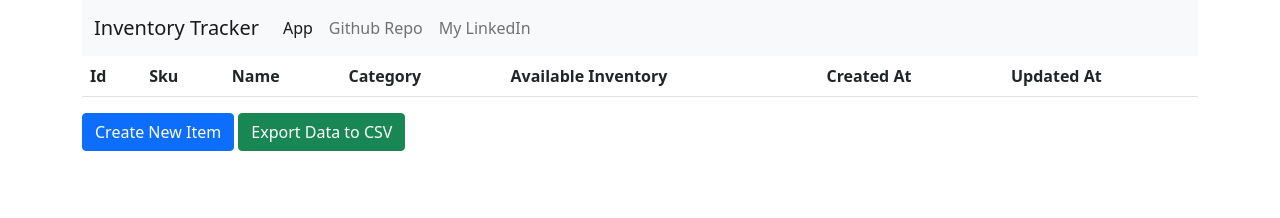
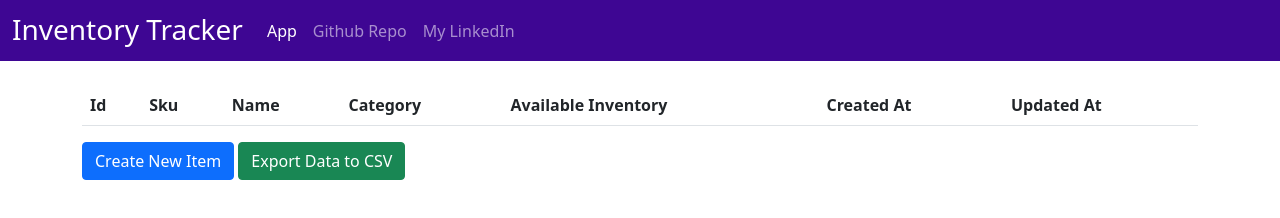
Before and after one commit to wenogk/inventoryTrackerBackend, a website: page src/public/index.html in a window 1280 px wide. Drawn offline with Linux system fonts and the light colour scheme; no server answers.

Commit message:
feat(frontend): made the frontend more pretty

```diff
--- a/src/public/index.html
+++ b/src/public/index.html
@@ -10,10 +10,9 @@
     <title>Inventory Tracker App</title>
   </head>
   <body>
-    <div class="container">
-      <nav class="navbar navbar-expand-lg navbar-light bg-light">
+    <nav class="navbar navbar-expand-lg navbar-dark" style="background-color: #3e0693">
       <div class="container-fluid">
-          <a class="navbar-brand" href="#">Inventory Tracker</a>
+        <a class="navbar-brand" href="#"><span class="mb-0 h3">Inventory Tracker</span></a>
         <button
           class="navbar-toggler"
           type="button"
@@ -42,6 +41,7 @@
         </div>
       </div>
     </nav>
+    <div class="container mt-4">
       <table class="table table-striped">
         <thead>
           <tr>
```
Lines whose indentation alone changed are shown as unchanged.
